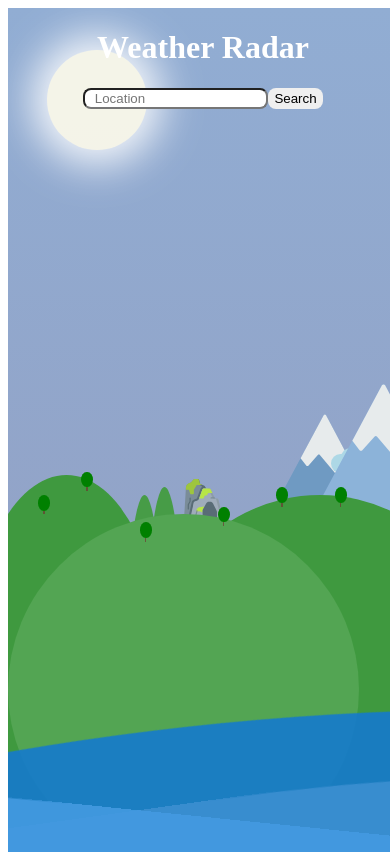
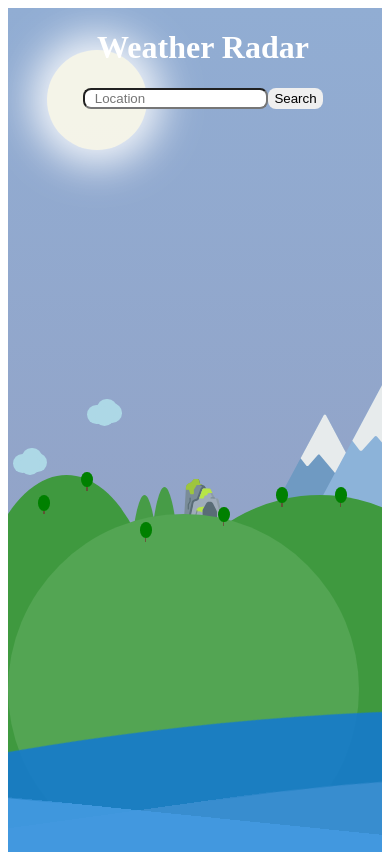
Before and after one commit to GitAarontell/Weather-Radar, a React (Create React App) app: page / in a window 390 px wide. Built offline with nearby package versions, Linux system fonts and the light colour scheme.

Commit message:
some cloud updates

```diff
--- a/src/Clouds/styles.css
+++ b/src/Clouds/styles.css
@@ -2,7 +2,9 @@
     height: 80px;
     width: 80px;
     position: relative;
+    left: -10%;
     z-index: 2;
+    animation: myanimation 25s linear infinite;
 }
 
 .allStructures{
@@ -43,18 +45,15 @@
 }
 
 .one{
-    animation: myanimation 13s linear;
-    animation-iteration-count: infinite;
+    animation-delay: 1s;
 }
 
 .two{
-    animation: myanimation 12s linear;
-    animation-iteration-count: infinite;
+    animation-delay: 8s;
 }
 
 .three{
-    animation: myanimation 15s linear;
-    animation-iteration-count: infinite;
+    animation-delay: 5s;
 }
 
 .multipleClouds{
@@ -90,15 +89,15 @@
         top: 30%;
     }
     .one{
-        animation: myanimationTwo 15s linear;
+
         animation-iteration-count: infinite;
     }
     .two{
-        animation: myanimationTwo 18s linear;
+
         animation-iteration-count: infinite;
     }
     .three{
-        animation: myanimationTwo 20s linear;
+
         animation-iteration-count: infinite;
     }
 }
@@ -120,15 +119,15 @@
         top: 45%;
     }
     .one{
-        animation: myanimationThree 7s linear;
+
         animation-iteration-count: infinite;
     }
     .two{
-        animation: myanimationThree 9s linear;
+
         animation-iteration-count: infinite;
     }
     .three{
-        animation: myanimationThree 11s linear;
+
         animation-iteration-count: infinite;
     }
 }
@@ -148,21 +147,3 @@
         left: 110%;
     }
 }
-
-@keyframes myanimationTwo{
-    from {
-        left: -20%;
-    }
-    to {
-        left: 120%;
-    }
-}
-
-@keyframes myanimationThree{
-    from {
-        left: -30%;
-    }
-    to {
-        left: 130%;
-    }
-}
--- a/src/styles.css
+++ b/src/styles.css
@@ -1,3 +1,3 @@
-body{
+html, body{
     overflow: hidden;
 }
```
Also changed, not shown: src/Clouds/Cloud.jsx (+18 -0 lines).
